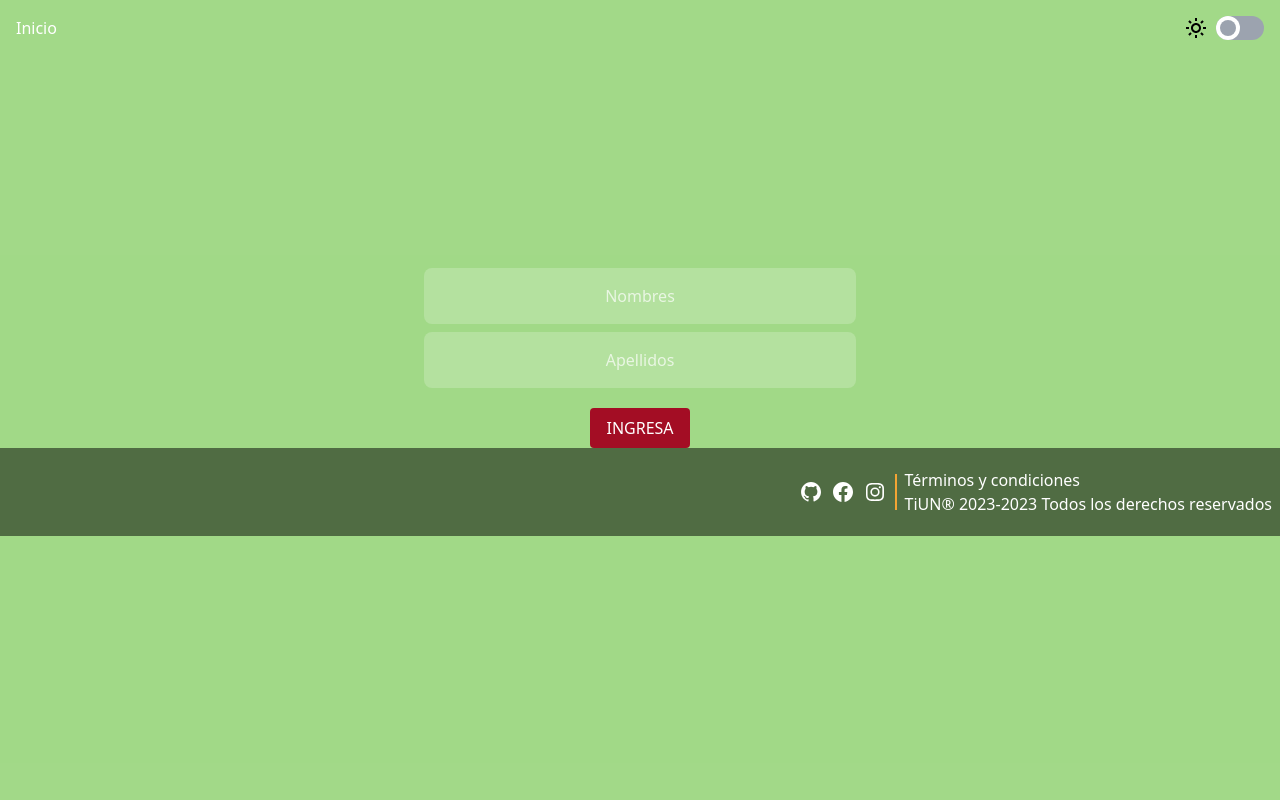
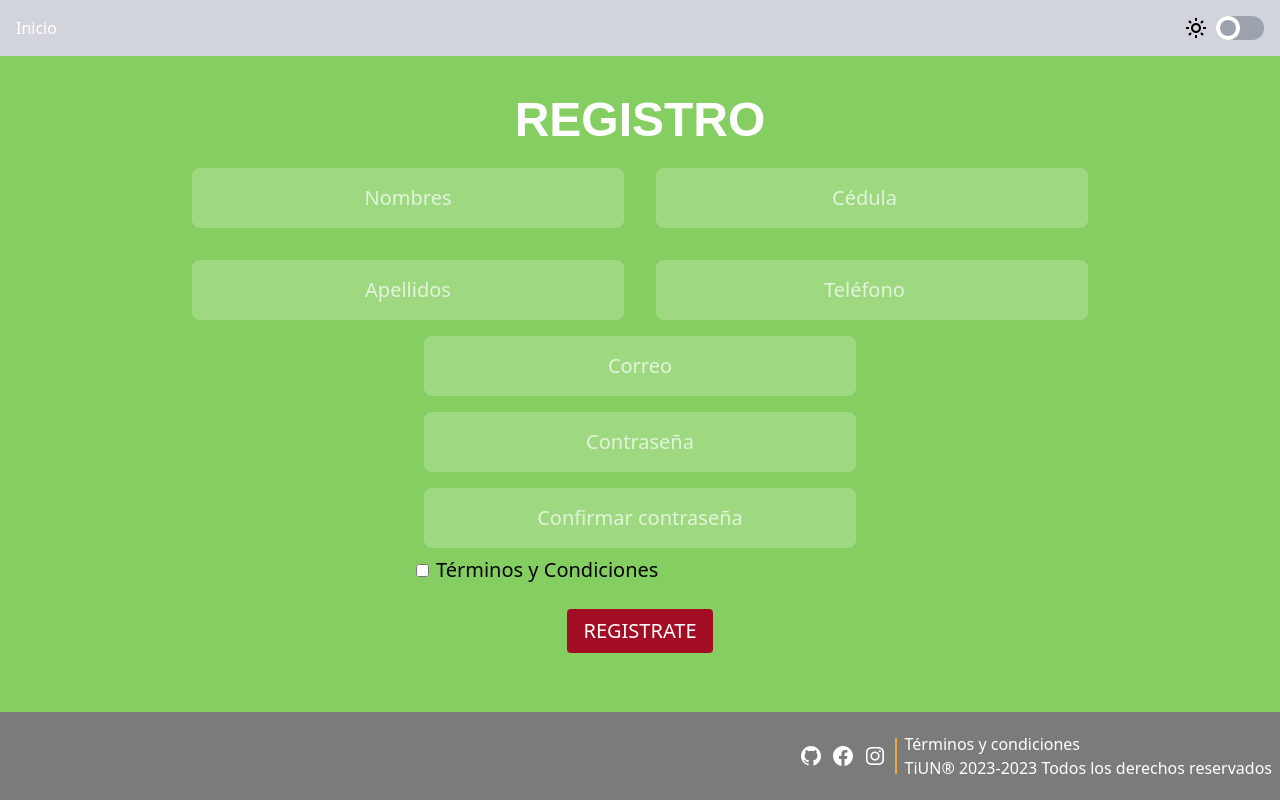
Before and after one commit to lalopezpa/TiUN-Front, a React (Vite) app: page /SignUp in a window 1280 px wide. Built offline with nearby package versions, Linux system fonts and the light colour scheme.

Commit message:
Avance formulario de registro

```diff
--- a/src/components/common/FooterLogin.tsx
+++ b/src/components/common/FooterLogin.tsx
@@ -3,7 +3,7 @@ import React from 'react';
 import {GithubIconB, InstagramIconB, FacebookIconB} from '../icons/icons';
 
 const FooterLogin = () => (
-	<footer className='flex w-screen text-base bg-black bg-opacity-60 text-white p-4 md:p-5 h-  items-center justify-end  md:w-[50vw] md:text-xs ' >
+	<footer className='flex w-screen text-base bg-black bg-opacity-60 text-white p-4 md:p-5 h-  items-center justify-end  md:w-[50vw] md:text-xs  ' >
 		<section className='flex items-center'>
 			<a href= 'https://github.com/lalopezpa/TiUN-Front' className='mr-2'>
 				<GithubIconB />
--- a/src/pages/Auth/login.tsx
+++ b/src/pages/Auth/login.tsx
@@ -25,13 +25,13 @@ const Login = (): JSX.Element => {
 
 	return (
 		<>
-			<header className='fixed top-0 left-0 w-full p-4 bg-transparent z-50'>
-				<div className='flex justify-between'>
-					<Link to='/home' className='text-white  '>Inicio</Link>
-					<DarkModeToggle modoOscuro={modoOscuro } toggleModoOscuro={toggleModoOscuro} />
-				</div>
-			</header>
 			<main className='flex min-h-screen bg-verdeClaro bg-opacity-75 dark:bg-verdeOscuro md:full'>
+				<header className='fixed top-0 left-0 w-full p-4 bg-transparent z-50'>
+					<div className='flex justify-between'>
+						<Link to='/home' className='text-white  '>Inicio</Link>
+						<DarkModeToggle modoOscuro={modoOscuro } toggleModoOscuro={toggleModoOscuro} />
+					</div>
+				</header>
 				{/* División izquierda */}
 				<section className='w-1/2 flex flex-col justify-center items-center overflow-hidden min-h-max relative hidden md:flex sm:w-100%'>
 					<div className='w-full h-full absolute top-0 left-0 z-10'>
@@ -53,7 +53,7 @@ const Login = (): JSX.Element => {
 							<input
 								id='correo'
 								{...register('correo', {required: true})}
-								className='w-[20rem] m-1 p-4 bg-white bg-opacity-20 rounded-lg placeholder-white placeholder-opacity-70 placeholder-center text-center focus:outline-none focus:ring-2 focus:ring-verdeOscuro hover:bg-opacity-30 lg:w-[27rem]'
+								className='w-[20rem] m-1 p-4 bg-white bg-opacity-20 rounded-lg placeholder-white placeholder-opacity-70 placeholder-center text-center focus:outline-none focus:ring-2 focus:ring-verdeOscuro hover:bg-opacity-30 lg:w-[27rem] dark:focus:ring-verdeClaro'
 								placeholder='ejemplo@unal.edu.co'
 								type='email'
 							/>
@@ -63,7 +63,7 @@ const Login = (): JSX.Element => {
         Contraseña
 							<input
 								{...register('contraseña', {required: true})}
-								className='w-[20rem] m-1 p-4 bg-white bg-opacity-20 rounded-lg placeholder-white placeholder-opacity-70 placeholder-center text-center focus:outline-none focus:ring-2 focus:ring-verdeOscuro border-solid hover:bg-opacity-30 lg:w-[27rem]'
+								className='w-[20rem] m-1 p-4 bg-white bg-opacity-20 rounded-lg placeholder-white placeholder-opacity-70 placeholder-center text-center focus:outline-none focus:ring-2 focus:ring-verdeOscuro border-solid hover:bg-opacity-30 lg:w-[27rem] dark:focus:ring-verdeClaro'
 								placeholder='**********************'
 								type='password'
 							/>
--- a/src/pages/Auth/register.tsx
+++ b/src/pages/Auth/register.tsx
@@ -1,65 +1,100 @@
-// Register.tsx
-import React, {useState} from 'react';
+import React, {useState, useEffect} from 'react';
 import {Link} from 'react-router-dom';
 import DarkModeToggle from '../../components/common/DarkModeToggle';
 import useDarkMode from '../../hooks/useDarkMode';
 import Footer from '../../components/common/Footer';
 import {useForm} from 'react-hook-form';
+import Background from '../../components/common/Background';
 
 const Register = () => {
 	const {modoOscuro, toggleModoOscuro} = useDarkMode();
-	const	{register, handleSubmit, formState: {errors}, watch} = useForm();
+	const {register, handleSubmit, formState: {errors}, watch} = useForm();
+	const onSubmit = data => {
+		console.log(data);
+	};
 
 	return (
 		<>
-			<header className='fixed top-0 left-0 w-full p-4 bg-transparent z-50'>
+			<div className='flex flex-col min-h-screen'>
+				<header className='relative z-50 bg-gray-300 top-0 p-4'>
 					<div className='flex justify-between'>
-					<Link to='/home' className='text-white  '>Inicio</Link>
-					<DarkModeToggle modoOscuro={modoOscuro} toggleModoOscuro={toggleModoOscuro} />
+						<Link to='/home' className='text-white'>Inicio</Link>
+						<DarkModeToggle modoOscuro={modoOscuro } toggleModoOscuro={toggleModoOscuro}/>
 					</div>
 				</header>
-			<main className='flex min-h-screen bg-verdeClaro bg-opacity-75 dark:bg-verdeOscuro md:full'>
-				<section className='w-full flex flex-col justify-center items-center overflow-hidden min-h-max relative  md:flex sm:w-100%'>
-					<label className='flex flex-col text-white' htmlFor='Nombres'>
+				<main className='flex-grow bg-verdeClaro py-10'>
+					<form onSubmit={handleSubmit(onSubmit)} className='w-full text-xl flex flex-col justify-center items-center'>
+						<h2 className='text-5xl mb-4 font-poppins font-bold text-white '>REGISTRO</h2>
+						<div className='grid grid-rows-2 grid-flow-col gap-4'>
+							<label className='flex flex-col text-white'>
 								<input
-							id='Nombres'
-							{...register('Nombres', {
-								required: 'Este campo es requerido',
-								validate: {
-									minLength: value =>
-										value.length >= 2 || 'El campo debe tener al menos 2 caracteres',
-									maxLength: value =>
-										value.length <= 30 || 'El campo no debe tener más de 30 caracteres',
-								},
-							})}
-							className='w-[20rem] m-1 p-4 bg-white bg-opacity-20 rounded-lg placeholder-white placeholder-opacity-70 placeholder-center text-center focus:outline-none focus:ring-2 focus:ring-verdeOscuro hover:bg-opacity-30 lg:w-[27rem]'
+									type='text'
 									placeholder='Nombres'
+									className='w-[20rem] m-2 p-4 bg-white bg-opacity-20 rounded-lg placeholder-white placeholder-opacity-70 placeholder-center text-center focus:outline-none focus:ring-2 focus:ring-verdeOscuro hover:bg-opacity-30 lg:w-[27rem]'
+									{...register('nombre', {required: true, maxLength: 80})}/>
+							</label>
+							<label className='flex flex-col text-white'>
+								<input
 									type='text'
-						/>
-						{errors.Nombres && <span className='text-red-600'>{errors.Nombres?.message?.toString()}</span>}
+									placeholder='Apellidos'
+									className='w-[20rem] m-2 p-4 bg-white bg-opacity-20 rounded-lg placeholder-white placeholder-opacity-70 placeholder-center text-center focus:outline-none focus:ring-2 focus:ring-verdeOscuro hover:bg-opacity-30 lg:w-[27rem]'
+									{...register('apellido', {required: true, maxLength: 100})}/>
 							</label>
-
-					<label className='flex flex-col text-white' htmlFor='apellidos'>
+							<label className='flex flex-col text-white'>
 								<input
-							id='apellidos'
-							{...register('apellidos', {required: true})}
-							className='w-[20rem] m-1 p-4 bg-white bg-opacity-20 rounded-lg placeholder-white placeholder-opacity-70 placeholder-center text-center focus:outline-none focus:ring-2 focus:ring-verdeOscuro hover:bg-opacity-30 lg:w-[27rem]'
-							placeholder='Apellidos'
+									type='number'
+									placeholder='Cédula'
+									className='w-[20rem] m-2 p-4 bg-white bg-opacity-20 rounded-lg placeholder-white placeholder-opacity-70 placeholder-center text-center focus:outline-none focus:ring-2 focus:ring-verdeOscuro hover:bg-opacity-30 lg:w-[27rem]'
+									{...register('cedula', {required: true, maxLength: 10})}/>
+							</label>
+							<label className='flex flex-col text-white'>
+								<input
+									type='number'
+									placeholder='Teléfono'
+									className='w-[20rem] m-2 p-4 bg-white bg-opacity-20 rounded-lg placeholder-white placeholder-opacity-70 placeholder-center text-center focus:outline-none focus:ring-2 focus:ring-verdeOscuro hover:bg-opacity-30 lg:w-[27rem]'
+									{...register('telefono', {required: true, maxLength: 10})}/>
+							</label>
+						</div>
+						<div className='flex flex-col' >
+							<label className='flex flex-col text-white'>
+								<input
 									type='text'
-						/>
-						{errors.apellidos && <span className='text-red-600'>Este campo es requerido</span>}
+									placeholder='Correo'
+									className='w-[20rem] m-2 p-4 bg-white bg-opacity-20 rounded-lg placeholder-white placeholder-opacity-70 placeholder-center text-center focus:outline-none focus:ring-2 focus:ring-verdeOscuro hover:bg-opacity-30 lg:w-[27rem]'
+									{...register('correo', {required: true, pattern: /^\S+@\S+$/i})}/>
 							</label>
+							<label className='flex flex-col text-white'>
+								<input
+									type='password'
+									placeholder='Contraseña'
+									className='w-[20rem] m-2 p-4 bg-white bg-opacity-20 rounded-lg placeholder-white placeholder-opacity-70 placeholder-center text-center focus:outline-none focus:ring-2 focus:ring-verdeOscuro hover:bg-opacity-30 lg:w-[27rem]'
+									{...register('contraseña', {required: true, minLength: 6})}/>
+							</label>
+							<label className='flex flex-col text-white'>
+								<input
+									type='password'
+									placeholder='Confirmar contraseña'
+									className='w-[20rem] m-2 p-4 bg-white bg-opacity-20 rounded-lg placeholder-white placeholder-opacity-70 placeholder-center text-center focus:outline-none focus:ring-2 focus:ring-verdeOscuro hover:bg-opacity-30 lg:w-[27rem]'
+									{...register('confirmarContraseña', {required: true, minLength: 6})}/>
+							</label>
+							<div className='flex'>
+								<label className='w-4 pr-5'>
+									<input
+										type='checkbox'
+										className='border-2 border-gris rounded  mb-4 '
+										{...register('terminosYCondiciones', {required: true})}/>
+								</label>
+								<Link to={'/'}>Términos y Condiciones</Link>
+							</div>
+						</div>
 						<button
-						type='submit'
-						className='mt-4 bg-vinotinto text-white text-bold px-4 py-2 rounded border-solid hover:brightness-125 border-gris'
-					>
-        INGRESA
+							type='submit'className='mt-4 bg-vinotinto text-white text-bold px-4 py-2 rounded border-solid hover:brightness-125 border-gris'>
+							REGISTRATE
 						</button>
-					<Footer></Footer>
-				</section>
-
+					</form>
 				</main>
-
+				<Footer ></Footer>
+			</div>
 		</>
 	);
 };
```
Also changed, not shown: src/pages/Auth/forgotPassword.tsx (+7 -26 lines). Lines whose indentation alone changed are shown as unchanged.
